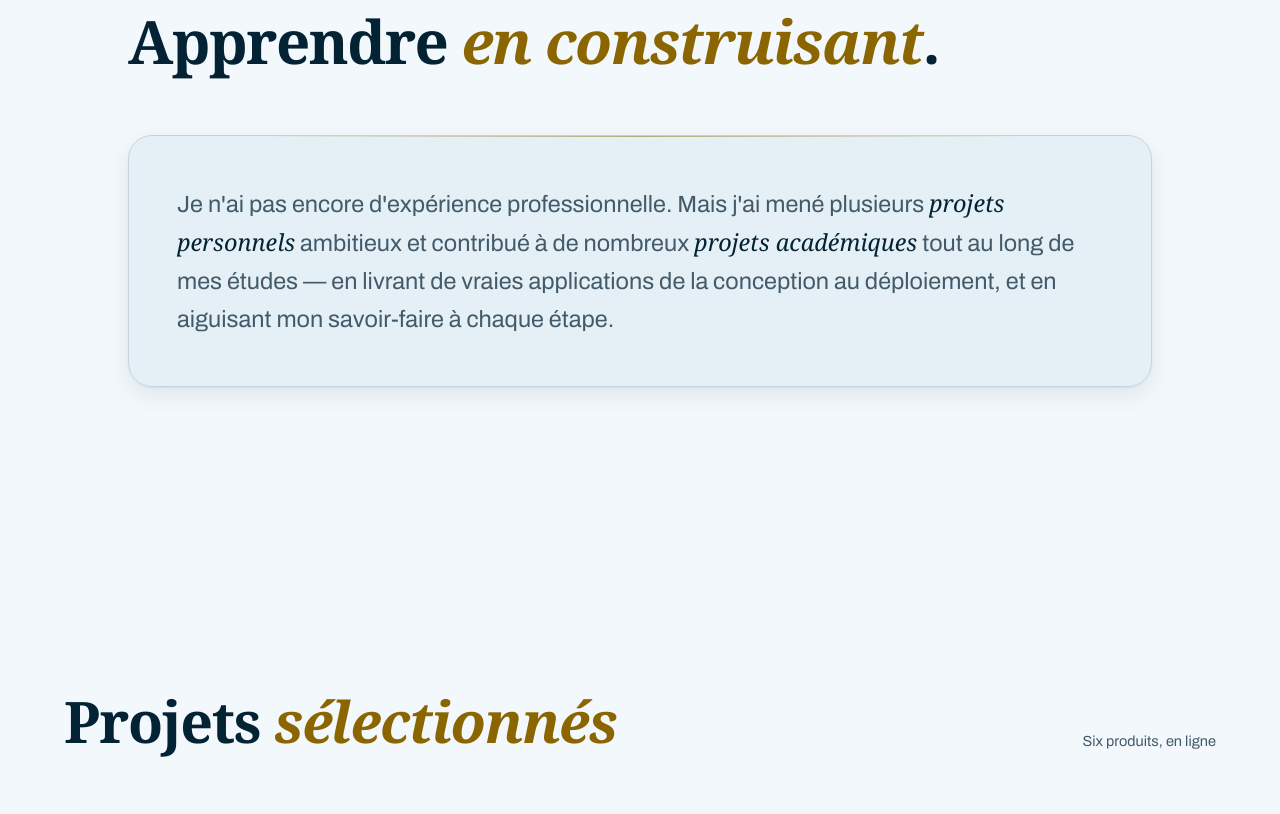
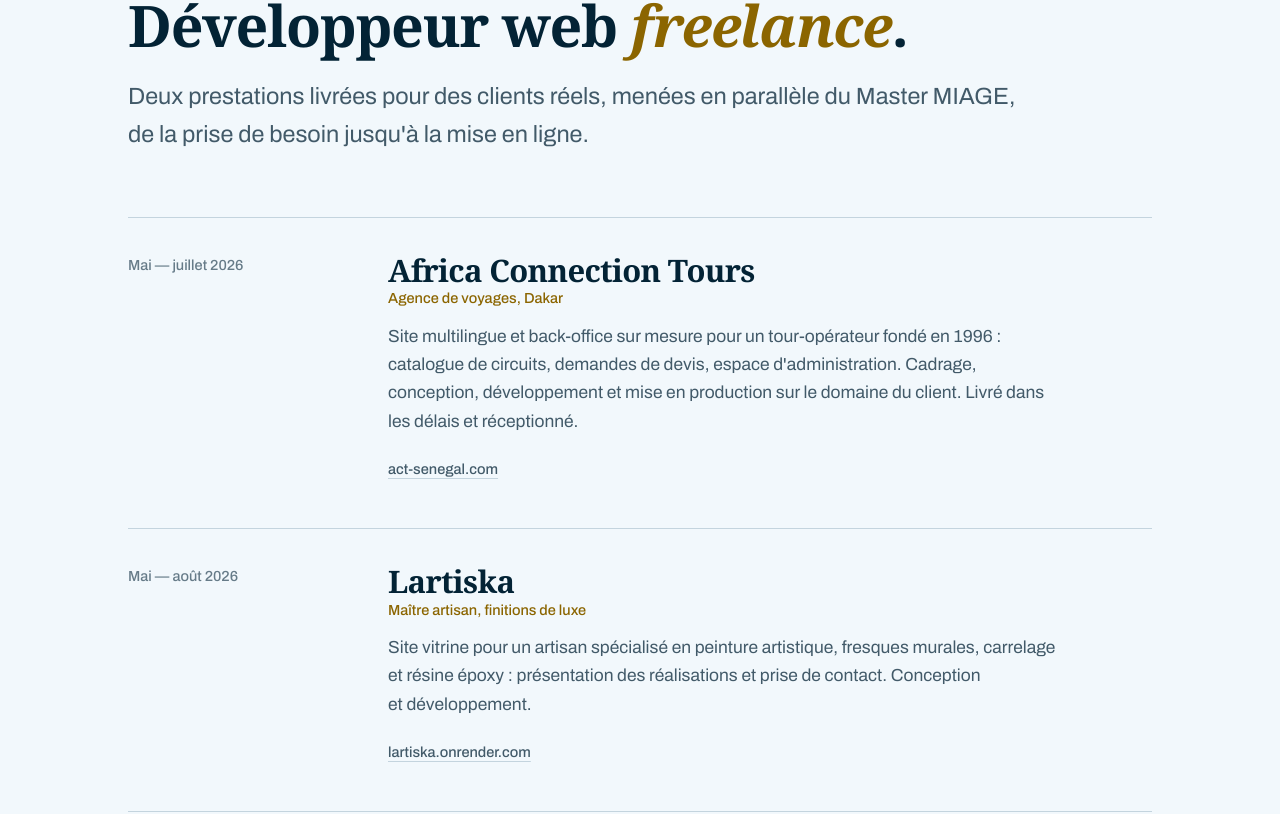
Before and after one commit to ASS429/Personnal, a React (Vite) app: page / in a window 1280 px wide. Shown: the part 3326-4140 px from the top of the page. Built offline with nearby package versions, Linux system fonts and the light colour scheme; the HTML template or start-up script is replaced by a standard one; a web font is replaced by a local one.

Commit message:
Accueil : la section Experience disait l'inverse de la verite
Elle affichait 'Je n'ai pas encore d'experience professionnelle' sous un
titre 'Apprendre en construisant'. Remplacee par deux prestations clients
datees, avec secteur, perimetre et lien vers le site en production.

```diff
--- a/src/components/ExperienceSection.tsx
+++ b/src/components/ExperienceSection.tsx
@@ -1,37 +1,91 @@
 import { motion, useInView } from "framer-motion";
 import { useRef } from "react";
+
+const PRESTATIONS = [
+  {
+    client: "Africa Connection Tours",
+    secteur: "Agence de voyages, Dakar",
+    periode: "Mai — juillet 2026",
+    description:
+      "Site multilingue et back-office sur mesure pour un tour-opérateur fondé en 1996 : catalogue de circuits, demandes de devis, espace d'administration. Cadrage, conception, développement et mise en production sur le domaine du client. Livré dans les délais et réceptionné.",
+    lien: "https://act-senegal.com",
+  },
+  {
+    client: "Lartiska",
+    secteur: "Maître artisan, finitions de luxe",
+    periode: "Mai — août 2026",
+    description:
+      "Site vitrine pour un artisan spécialisé en peinture artistique, fresques murales, carrelage et résine époxy : présentation des réalisations et prise de contact. Conception et développement.",
+    lien: "https://lartiska.onrender.com/",
+  },
+];
 
 const ExperienceSection = () => {
   const ref = useRef(null);
   const inView = useInView(ref, { once: true, margin: "-100px" });
 
   return (
-    <section id="experience" ref={ref} className="bg-bg py-28 md:py-40 px-6 overflow-hidden">
-      <div className="max-w-5xl mx-auto">
+    <section id="experience" ref={ref} className="overflow-hidden bg-bg px-6 py-24 md:py-36">
+      <div className="mx-auto max-w-5xl">
         <motion.h2
-          initial={{ opacity: 0, y: 40 }}
+          initial={{ opacity: 0, y: 30 }}
           animate={inView ? { opacity: 1, y: 0 } : {}}
           transition={{ duration: 0.8, delay: 0.1 }}
-          className="text-4xl md:text-6xl text-ink tracking-tight mb-12 md:mb-16"
+          className="mb-5 text-fluid-4 text-ink"
         >
-          Apprendre <span className="font-display italic text-accent">en construisant</span>.
+          Développeur web <span className="font-display italic text-accent">freelance</span>.
         </motion.h2>
 
-        <motion.div
-          initial={{ opacity: 0, y: 30 }}
+        <motion.p
+          initial={{ opacity: 0, y: 24 }}
           animate={inView ? { opacity: 1, y: 0 } : {}}
-          transition={{ duration: 0.8, delay: 0.2 }}
-          className="panel rounded-3xl p-8 md:p-12"
+          transition={{ duration: 0.8, delay: 0.18 }}
+          className="mb-12 max-w-measure text-fluid-1 leading-relaxed text-muted md:mb-16"
         >
-          <p className="text-muted text-fluid-1 leading-relaxed">
-            Je n'ai pas encore d'expérience professionnelle. Mais j'ai mené plusieurs{" "}
-            <span className="font-display italic text-ink">projets personnels</span> ambitieux
-            et contribué à de nombreux{" "}
-            <span className="font-display italic text-ink">projets académiques</span> tout au
-            long de mes études — en livrant de vraies applications de la conception au déploiement,
-            et en aiguisant mon savoir-faire à chaque étape.
-          </p>
-        </motion.div>
+          Deux prestations livrées pour des clients réels, menées en parallèle du Master MIAGE,
+          de la prise de besoin jusqu'à la mise en ligne.
+        </motion.p>
+
+        <div>
+          {PRESTATIONS.map((p, i) => (
+            <motion.article
+              key={p.client}
+              initial={{ opacity: 0, y: 28 }}
+              animate={inView ? { opacity: 1, y: 0 } : {}}
+              transition={{ duration: 0.7, delay: 0.28 + i * 0.12 }}
+              className="grid grid-cols-12 gap-x-4 gap-y-2 border-t border-line py-7 last:border-b md:py-9"
+            >
+              <p className="col-span-12 text-fluid--1 font-medium text-faint md:col-span-3">
+                {p.periode}
+              </p>
+              <div className="col-span-12 md:col-span-9">
+                <h3 className="text-fluid-2 text-ink">{p.client}</h3>
+                <p className="mb-3 text-fluid--1 font-medium text-accent">{p.secteur}</p>
+                <p className="max-w-measure text-fluid-0 leading-relaxed text-muted">
+                  {p.description}
+                </p>
+                <a
+                  href={p.lien}
+                  target="_blank"
+                  rel="noopener noreferrer"
+                  className="mt-3 inline-flex min-h-11 items-center text-fluid--1 font-medium text-muted underline decoration-line underline-offset-4 transition-colors hover:text-ink"
+                >
+                  {p.lien.replace(/^https?:\/\//, "").replace(/\/$/, "")}
+                </a>
+              </div>
+            </motion.article>
+          ))}
+        </div>
+
+        <motion.p
+          initial={{ opacity: 0, y: 20 }}
+          animate={inView ? { opacity: 1, y: 0 } : {}}
+          transition={{ duration: 0.7, delay: 0.52 }}
+          className="mt-10 max-w-measure text-fluid-0 leading-relaxed text-muted"
+        >
+          À côté de ces prestations, je conçois et développe mes propres produits — SamaCommerce,
+          SamayTontines, Campus Crush — et je mène Ma Villa en binôme avec un juriste.
+        </motion.p>
       </div>
     </section>
   );
```
